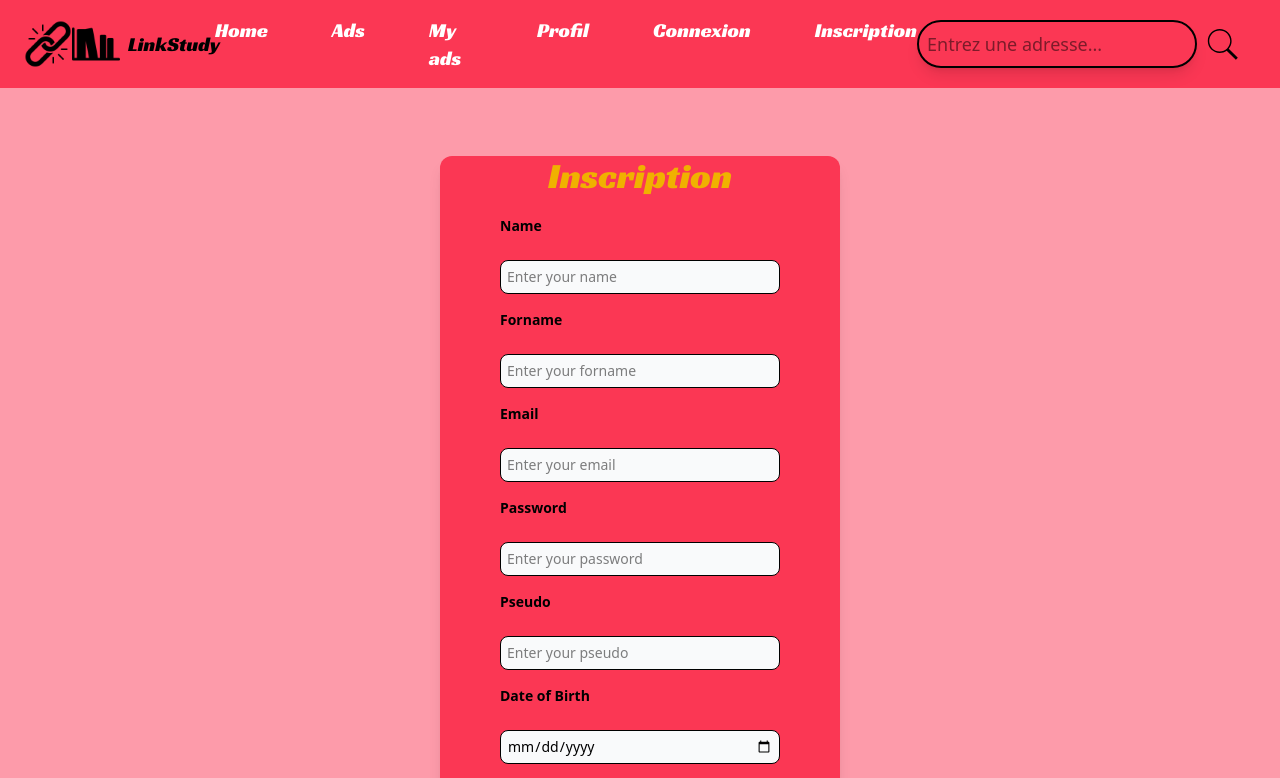
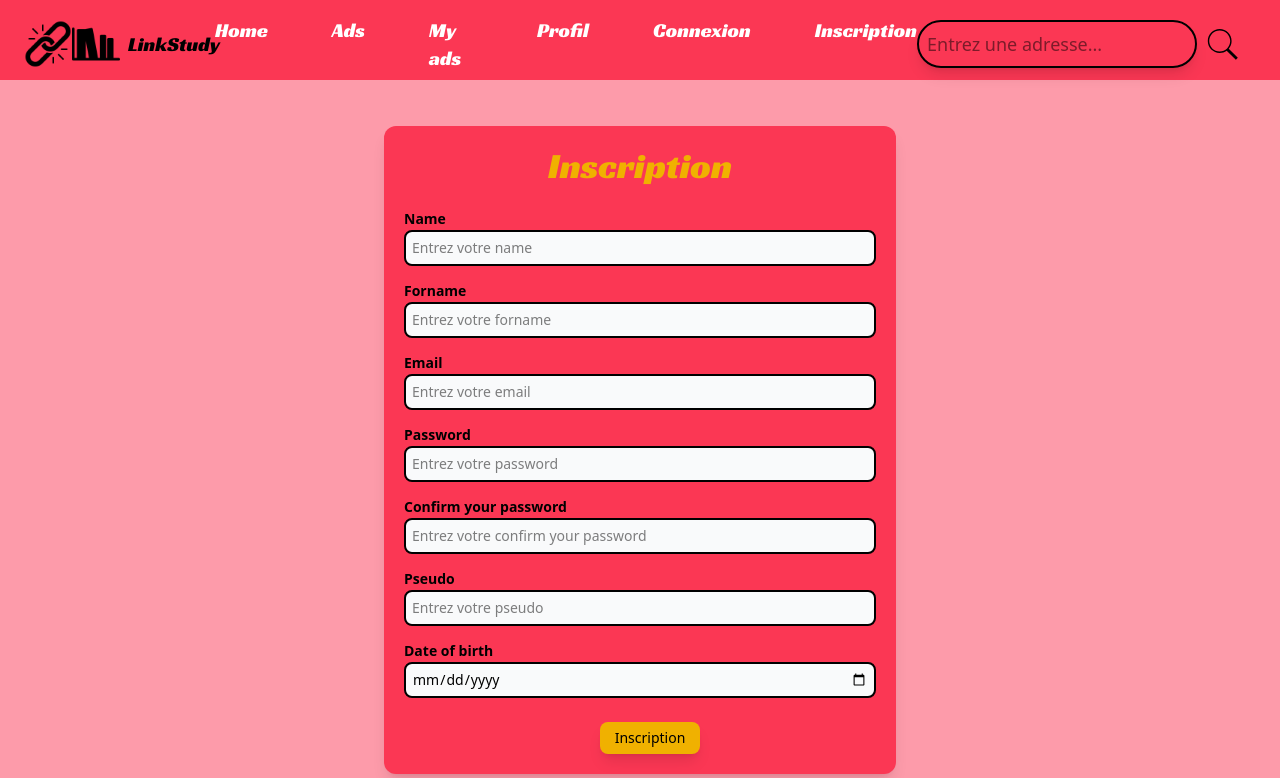
Before and after one commit to mbourema/LinkStudy-FrontEnd, a React (Vite) app: page /inscription in a window 1280 px wide. Shown: the top 778 px of the page. Built offline with nearby package versions, Linux system fonts and the light colour scheme.

Commit message:
Reglage de la hauteur des pages lorsque la navbar n'est pas ouverte, page d'inscription, cursor-pointer pour les boutons

```diff
--- a/src/components/button.tsx
+++ b/src/components/button.tsx
@@ -5,7 +5,7 @@ interface ButtonProps {
 
 const Button: React.FC<ButtonProps> = ({ text, color = "bg-secondary" }) => {
     return (
-        <button className={`${color} text-black text-sm rounded-lg p-1.5 w-25 ml-5 shadow-lg`}>
+        <button className={`${color} text-black text-sm rounded-lg p-1.5 w-25 ml-5 shadow-lg cursor-pointer`}>
             {text}
         </button>
     );
--- a/src/components/navbar.tsx
+++ b/src/components/navbar.tsx
@@ -6,7 +6,7 @@ const Navbar: React.FC = () => {
   const [isOpen, setIsOpen] = useState<boolean>(false);
 
   return (
-    <nav className={`bg-secondary w-full top-0 ${isOpen ? "fixed z-10" : "z-0"}`}>
+    <nav className={`bg-secondary fixed w-full h-20 top-0 ${isOpen ? "fixed z-10" : "z-0"}`}>
       <div className="container mx-auto flex justify-between items-center px-6 py-4">
         {/* Logo */}
         <div className="flex items-center">
--- a/src/index.css
+++ b/src/index.css
@@ -68,10 +68,11 @@ nav{
   flex-direction: column;
   margin:0;
   padding:0;
-  min-height: 140vh;
+  min-height: 100%;
 }
 
 #pages{
+  margin-top: 50px;
   flex: 1;
 }
 
--- a/src/pages/inscription.tsx
+++ b/src/pages/inscription.tsx
@@ -6,127 +6,148 @@ export default function Inscription() {
     document.title = "Inscription - LinkStudy";
   }, []);
 
-  // États pour stocker les valeurs du formulaire
+  // État pour stocker les valeurs du formulaire
   const [formData, setFormData] = useState({
     name: "",
     forname: "",
     email: "",
     password: "",
+    confirmPassword: "",
     pseudo: "",
     date_of_birth: ""
   });
 
-  // État pour gérer les erreurs
-  const [error, setError] = useState<string | null>(null);
+  // État pour gérer les erreurs par champ
+  // Error est une objet dont les clés sont des chaînes de caractère et les valuers aussi et il va contenir pour chaque champs du formulaire une valeur spécifique
+  const [errors, setErrors] = useState<{ [key: string]: string }>({});
 
   // Fonction pour mettre à jour les données du formulaire
+  // ChangeEvent représente un événement de changement déclenché lorsque l'utilisateur interagit avec un champ de formulaire
   const handleInputChange = (e: React.ChangeEvent<HTMLInputElement>) => {
+    // Les propriétés name et value de e.target sont extraites
     const { name, value } = e.target;
+
+    // ...prev crée une copie de l'objet prev pour garantir qu'on ne perd pas les autres champs déjà remplis lors de la mise a jour d'un autre champ
     setFormData((prev) => ({
       ...prev,
+      // Mettre à jour uniquement le champ modifié, sans toucher aux autres
       [name]: value
     }));
+
+    // Supprime l'erreur associée au champ s'il est corrigé
+    if (errors[name]) {
+      setErrors((prev) => ({
+        ...prev,
+        [name]: ""
+      }));
+    }
+  };
+
+  // Fonctions de validation
+  const validateName = (value: string) => value.trim() !== "";
+  const validateForname = (value: string) => value.trim() !== "";
+
+  const validateEmail = (value: string) =>
+    /^[^\s@]+@[^\s@]+\.[^\s@]+$/.test(value.trim());
+
+  const validatePassword = (value: string) =>
+    /^(?=.*[a-z])(?=.*[A-Z])(?=.*\d)(?=.*[\W_])[A-Za-z\d\W_]{8,}$/.test(
+      value.trim()
+    );
+
+  const validateDateOfBirth = (value: string) => {
+    const birthDate = new Date(value);
+    const today = new Date();
+    const age = today.getFullYear() - birthDate.getFullYear();
+    return age >= 16; // L'utilisateur doit avoir au moins 16 ans
+  };
+
+  // Vérification complète du formulaire
+  const validateForm = () => {
+    let newErrors: { [key: string]: string } = {};
+
+    if (!validateName(formData.name)) newErrors.name = "Please enter a name";
+    if (!validateForname(formData.forname))
+      newErrors.forname = "Please enter a forname";
+    if (!validateEmail(formData.email)) newErrors.email = "Please enter a valid email (ex: test@test.com)";
+    if (!validatePassword(formData.password))
+      newErrors.password =
+        "The password must contain 8 characters, a capital letter, a number and a symbol";
+    if (formData.password !== formData.confirmPassword)
+      newErrors.confirmPassword = "The passwords do not match";
+    if (!formData.pseudo.trim()) newErrors.pseudo = "Username is required";
+    if (!formData.date_of_birth)
+      newErrors.date_of_birth = "Date of birth is required";
+    else if (!validateDateOfBirth(formData.date_of_birth))
+      newErrors.date_of_birth = "You must be at least 16 years old";
+
+    setErrors(newErrors);
+    // Object.keys retoure toutes les clés de l'objet, si le tableau retourné est vide ça veut dire qu'il n'y a pas d'erreur
+    return Object.keys(newErrors).length === 0;
   };
 
   // Fonction pour envoyer le formulaire
+  // React.FormEvent représente l'évenement déclanché lorsque l'utilisateur intéragit avec le formulaire
   const handleSubmit = async (e: React.FormEvent) => {
-    e.preventDefault();
+    e.preventDefault(); // Empêche le rechargement de la page par défaut
+
+    if (!validateForm()) return;
 
     try {
       const response = await fetch("http://localhost:5000/users", {
         method: "POST",
-        headers: {
-          "Content-Type": "application/json"
-        },
+        headers: { "Content-Type": "application/json" },
         body: JSON.stringify(formData)
       });
 
-      if (!response.ok) {
+      if (!response.ok){
         throw new Error("Échec de l'inscription.");
       }
 
       alert("Utilisateur créé avec succès !");
-    } catch (err) {
-      setError("Erreur lors de l'ajout de l'utilisateur.");
+    } catch (error) {
+      alert("Erreur lors de l'ajout de l'utilisateur !");
     }
   };
 
   return (
-    <div className="bg-secondary flex flex-col gap-y-5 items-center mt-[50vh] transform -translate-y-1/2 w-auto max-w-100 mx-auto rounded-xl shadow-lg">
-      <p className="text-yellow-500 text-4xl font-medium racing-sans-one-regular">Inscription</p>
+    <div className="bg-secondary flex flex-col gap-y-5 items-center mt-[50vh] transform -translate-y-1/2 w-auto max-w-lg mx-auto rounded-xl shadow-lg p-5">
+      <p className="text-yellow-500 text-4xl font-medium racing-sans-one-regular">
+        Inscription
+      </p>
 
-      {/* Formulaire avec une seule balise form */}
-      <form onSubmit={handleSubmit} className="flex flex-col gap-y-4">
-        <label htmlFor="name" className="text-sm text-black font-semibold mb-2">Name</label>
-        <input
-          id="name"
-          name="name"
-          type="text"
-          className="bg-gray-50 border text-black text-sm rounded-lg block w-70 p-1.5"
-          placeholder="Enter your name"
-          value={formData.name}
-          onChange={handleInputChange}
-        />
+      <form onSubmit={handleSubmit} className="flex flex-col w-full">
+        {[
+          { name: "name", label: "Name", type: "text" },
+          { name: "forname", label: "Forname", type: "text" },
+          { name: "email", label: "Email", type: "email" },
+          { name: "password", label: "Password", type: "password" },
+          { name: "confirmPassword", label: "Confirm your password", type: "password" },
+          { name: "pseudo", label: "Pseudo", type: "text" },
+          { name: "date_of_birth", label: "Date of birth", type: "date" }
+        ].map(({ name, label, type }) => (
+          <div key={name} className="mb-3">
+            <label htmlFor={name} className="text-sm text-black font-semibold">
+              {label}
+            </label>
+            <input
+              id={name}
+              name={name}
+              type={type}
+              className={`bg-gray-50 border text-black text-sm rounded-lg block w-full p-1.5 ${
+                errors[name] ? "border-yellow-500 border-2" : "border-black border-2"
+              }`}
+              placeholder={`Entrez votre ${label.toLowerCase()}`}
+              value={formData[name as keyof typeof formData]}
+              onChange={handleInputChange}
+            />
+            {errors[name] && <p className="text-yellow-500 text-sm font-semibold">{errors[name]}</p>}
+          </div>
+        ))}
 
-        <label htmlFor="forname" className="text-sm text-black font-semibold mb-2">Forname</label>
-        <input
-          id="forname"
-          name="forname"
-          type="text"
-          className="bg-gray-50 border text-black text-sm rounded-lg block w-70 p-1.5"
-          placeholder="Enter your forname"
-          value={formData.forname}
-          onChange={handleInputChange}
-        />
-
-        <label htmlFor="email" className="text-sm text-black font-semibold mb-2">Email</label>
-        <input
-          id="email"
-          name="email"
-          type="email"
-          className="bg-gray-50 border text-black text-sm rounded-lg block w-70 p-1.5"
-          placeholder="Enter your email"
-          value={formData.email}
-          onChange={handleInputChange}
-        />
-
-        <label htmlFor="password" className="text-sm text-black font-semibold mb-2">Password</label>
-        <input
-          id="password"
-          name="password"
-          type="password"
-          className="bg-gray-50 border text-black text-sm rounded-lg block w-70 p-1.5"
-          placeholder="Enter your password"
-          value={formData.password}
-          onChange={handleInputChange}
-        />
-
-        <label htmlFor="pseudo" className="text-sm text-black font-semibold mb-2">Pseudo</label>
-        <input
-          id="pseudo"
-          name="pseudo"
-          type="text"
-          className="bg-gray-50 border text-black text-sm rounded-lg block w-70 p-1.5"
-          placeholder="Enter your pseudo"
-          value={formData.pseudo}
-          onChange={handleInputChange}
-        />
-
-        <label htmlFor="date_of_birth" className="text-sm text-black font-semibold mb-2">Date of Birth</label>
-        <input
-          id="date_of_birth"
-          name="date_of_birth"
-          type="date"
-          className="bg-gray-50 border text-black text-sm rounded-lg block w-70 p-1.5"
-          value={formData.date_of_birth}
-          onChange={handleInputChange}
-        />
-
-        <div className="mb-2">
+        <div className="mx-auto mt-3">
           <Button text="Inscription" color="bg-yellow-500" />
         </div>
-
-        {error && <p className="text-red-500">{error}</p>}
       </form>
     </div>
   );
```
